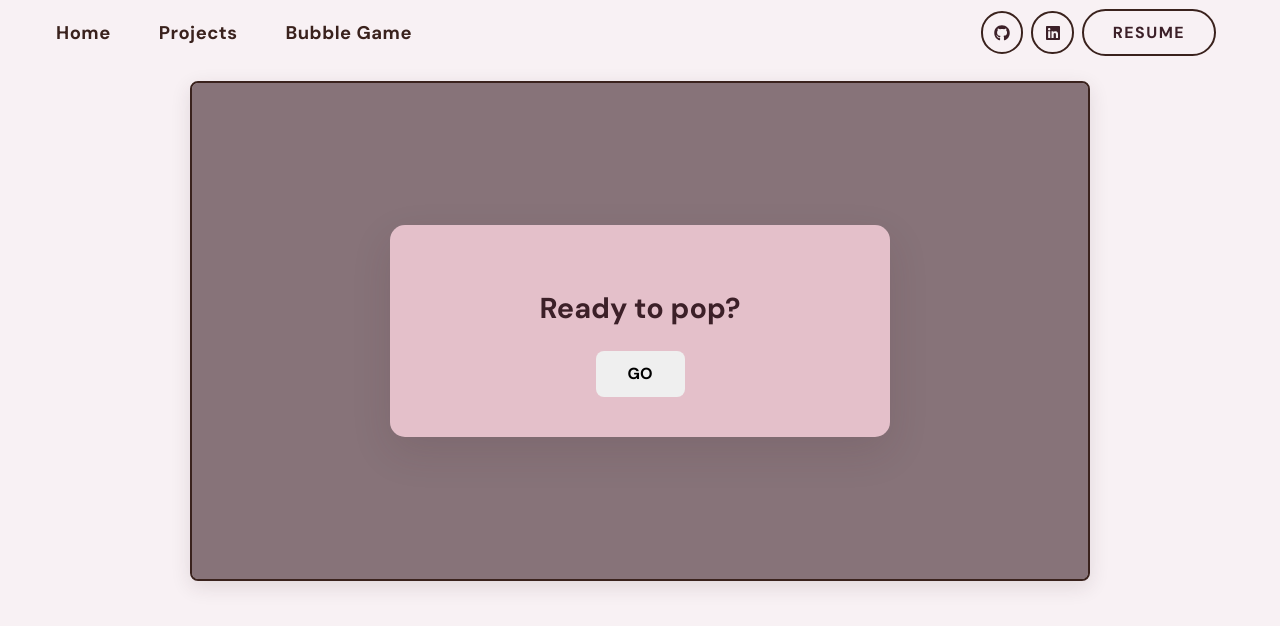
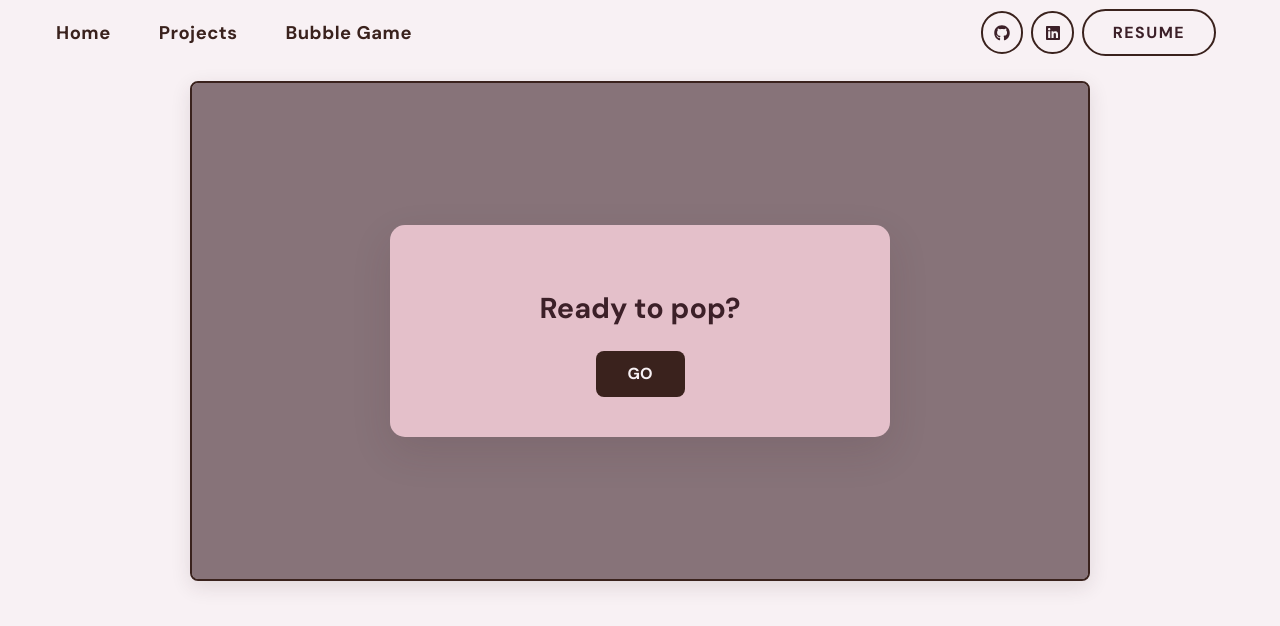
Before and after one commit to katag1001/portfolio, a React (Vite) app: page /bubble-game in a window 1280 px wide. Shown: the top 626 px of the page. Built offline with nearby package versions, Linux system fonts and the light colour scheme.

Commit message:
vercelpush

```diff
--- a/index.html
+++ b/index.html
@@ -4,7 +4,7 @@
     <meta charset="UTF-8" />
     <link rel="icon" type="image/svg+xml" href="/vite.svg" />
     <meta name="viewport" content="width=device-width, initial-scale=1.0" />
-    <title>katy-portfolio</title>
+    <title>Katarina Portfolio</title>
   </head>
   <body>
     <div id="root"></div>
--- a/src/components/BubbleGame.jsx
+++ b/src/components/BubbleGame.jsx
@@ -203,7 +203,7 @@ const BubbleGame = ({ width = 420, height = 300 }) => {
             <h2>
               Ready to pop?
             </h2>
-            <button onClick={startGame}>GO</button>
+            <button className="game_go" onClick={startGame}>GO</button>
           </div>
         </div>
       )}
@@ -215,7 +215,7 @@ const BubbleGame = ({ width = 420, height = 300 }) => {
             <h2>Oh no, you lose 😢</h2>
             <p>You survived {timePlayed} seconds</p>
             {scoreMessage && <p><strong>{scoreMessage}</strong></p>}
-            <button onClick={startGame}>Play again</button>
+            <button className='game_go' onClick={startGame}>Play again</button>
           </div>
         </div>
       )}
--- a/src/components/bubbleGame.css
+++ b/src/components/bubbleGame.css
@@ -103,7 +103,7 @@
 }
 
 /* Yes/Primary button */
-.game_popup .game_yes {
+.game_popup .game_go {
   background-color: var(--dark-color);
   color: var(--font-color-light);
 }
```
Also changed, not shown: vercel.json (added).
